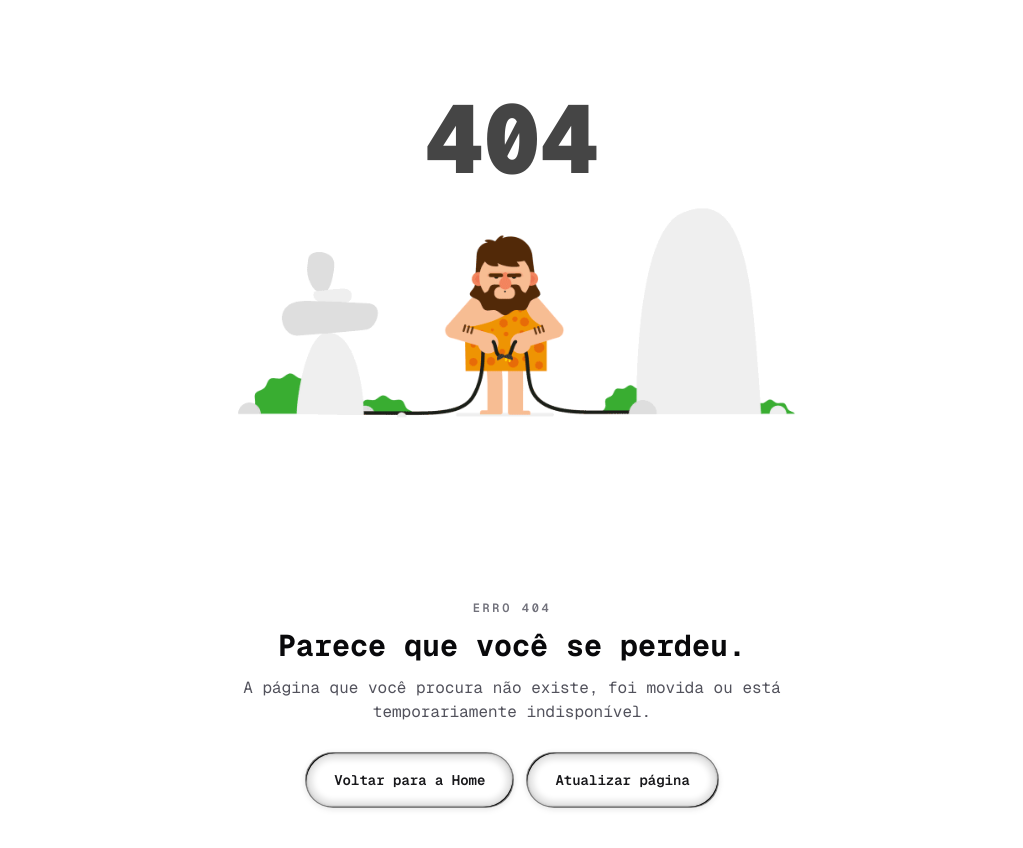
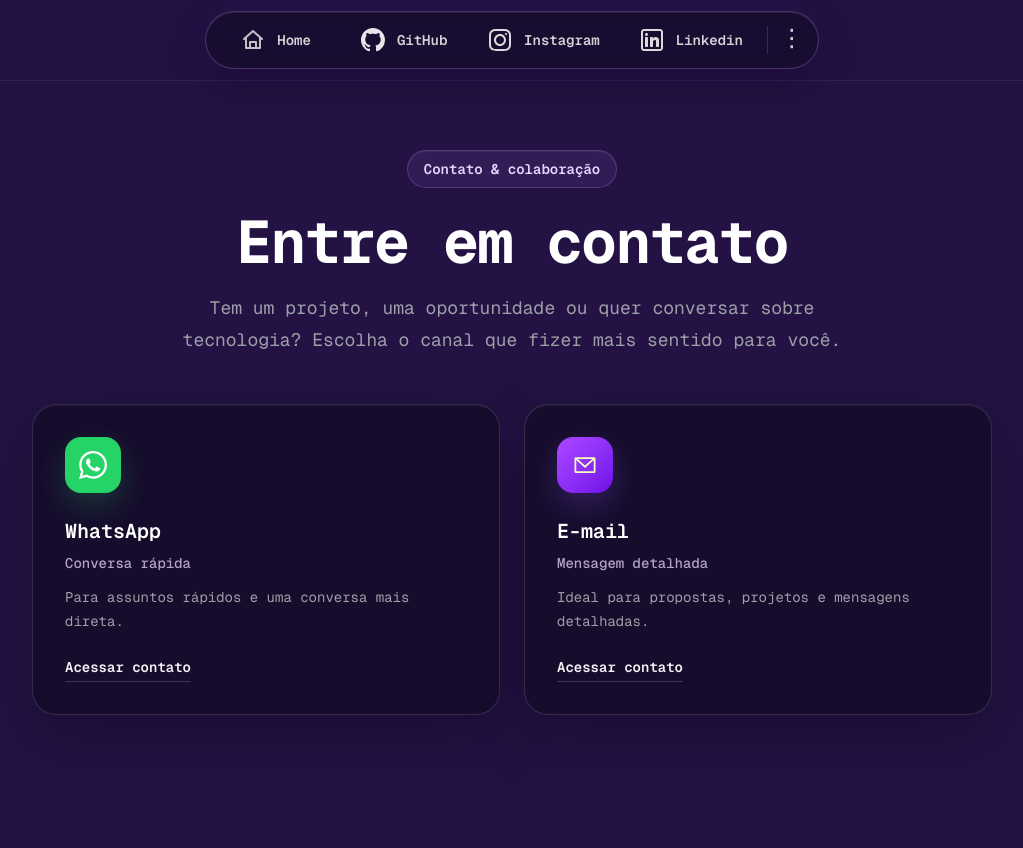
Before and after one commit to eduardoporangaba/about-me, a Next.js app: page /contato in a window 1280 px wide. Before the commit this address had no page. Shown: the top 848 px of the page, without its empty margins (128-1151 px from the left). After the commit the page ends 800 px from the top, so only its background shows below. Built offline with nearby package versions, Linux system fonts and the light colour scheme.

Commit message:
new interface layout

```diff
--- /dev/null
+++ b/app/components/contact-channel-card.tsx
@@ -0,0 +1,76 @@
+import Image from "next/image";
+
+const cardStyles = {
+  whatsapp: {
+    glow:
+      "bg-[radial-gradient(circle_at_top_left,rgba(37,211,102,0.2),transparent_58%)]",
+    icon: "bg-[#25d366] shadow-[0_12px_30px_rgba(37,211,102,0.22)]",
+  },
+  email: {
+    glow:
+      "bg-[radial-gradient(circle_at_top_left,rgba(168,85,247,0.24),transparent_58%)]",
+    icon:
+      "bg-gradient-to-br from-purple-500 to-violet-700 shadow-[0_12px_30px_rgba(139,92,246,0.25)]",
+  },
+} as const;
+
+type ContactChannelCardProps = {
+  accent: keyof typeof cardStyles;
+  description: string;
+  href: string;
+  iconSrc: string;
+  label: string;
+  name: string;
+  newTab?: boolean;
+};
+
+export function ContactChannelCard({
+  accent,
+  description,
+  href,
+  iconSrc,
+  label,
+  name,
+  newTab = false,
+}: ContactChannelCardProps) {
+  const styles = cardStyles[accent];
+
+  return (
+    <a
+      href={href}
+      target={newTab ? "_blank" : undefined}
+      rel={newTab ? "noopener noreferrer" : undefined}
+      className="group relative isolate min-h-64 overflow-hidden rounded-3xl border border-purple-200/15 bg-[#160d2b]/92 p-7 shadow-[inset_0_1px_1px_rgba(255,255,255,0.06),0_24px_60px_rgba(7,2,18,0.28)] transition duration-300 hover:-translate-y-1 hover:border-purple-200/30 hover:bg-[#1d1037] focus-visible:-translate-y-1 focus-visible:border-purple-200/40 focus-visible:outline-none focus-visible:ring-2 focus-visible:ring-purple-200/70 focus-visible:ring-offset-4 focus-visible:ring-offset-[#160d2b] motion-reduce:transform-none motion-reduce:transition-none sm:p-8"
+    >
+      <span
+        aria-hidden="true"
+        className={`absolute inset-0 -z-10 opacity-0 transition-opacity duration-300 group-hover:opacity-100 group-focus-visible:opacity-100 motion-reduce:transition-none ${styles.glow}`}
+      />
+
+      <span
+        className={`mb-6 flex h-14 w-14 items-center justify-center rounded-2xl transition duration-300 group-hover:scale-105 group-hover:rotate-2 group-focus-visible:scale-105 motion-reduce:transform-none motion-reduce:transition-none ${styles.icon}`}
+      >
+        <Image
+          src={iconSrc}
+          alt=""
+          width={28}
+          height={28}
+          className={accent === "email" ? "invert" : undefined}
+        />
+      </span>
+
+      <span className="block text-xl font-semibold tracking-normal text-white">
+        {name}
+      </span>
+      <span className="mt-2 block text-sm font-medium tracking-normal text-purple-200/75">
+        {label}
+      </span>
+      <span className="mt-3 block max-w-sm text-sm leading-6 tracking-normal text-zinc-400 transition-colors duration-300 group-hover:text-zinc-300 group-focus-visible:text-zinc-300">
+        {description}
+      </span>
+      <span className="mt-6 inline-flex border-b border-purple-200/20 pb-1 text-sm font-semibold tracking-normal text-zinc-100 transition duration-300 group-hover:border-purple-200/70 group-focus-visible:border-purple-200/70">
+        Acessar contato
+      </span>
+    </a>
+  );
+}
--- a/app/components/container-scroll.tsx
+++ b/app/components/container-scroll.tsx
@@ -118,7 +118,7 @@ function Card({ rotate, scale, children, shouldReduceMotion }: CardProps) {
         boxShadow:
           "0 0 #0000004d, 0 9px 20px #0000004a, 0 37px 37px #00000042, 0 84px 50px #00000026, 0 149px 60px #0000000a, 0 233px 65px #00000003",
       }}
-      className="mx-auto mt-8 h-[46rem] w-full max-w-5xl rounded-[28px] border-4 border-[#6C6C6C] bg-[#222222] p-2 shadow-2xl sm:h-[38rem] md:mt-10 md:h-[40rem] md:rounded-[30px] md:p-5"
+      className="mx-auto mt-8 h-[56rem] w-full max-w-5xl rounded-[28px] border-4 border-[#6C6C6C] bg-[#222222] p-2 shadow-2xl sm:h-[50rem] md:mt-10 md:h-[50rem] md:rounded-[30px] md:p-5 xl:h-[40rem]"
     >
       <div className="h-full w-full overflow-hidden rounded-[20px] bg-zinc-950 text-white md:rounded-2xl">
         {children}
--- a/app/components/social-glass-navbar.tsx
+++ b/app/components/social-glass-navbar.tsx
@@ -3,7 +3,8 @@
 import { AnimatePresence, motion, useReducedMotion } from "framer-motion";
 import Image from "next/image";
 import Link from "next/link";
-import { useState } from "react";
+import { usePathname } from "next/navigation";
+import { useEffect, useRef, useState } from "react";
 
 const navigationItems = [
   {
@@ -60,10 +61,12 @@ function AnimatedNavigationItem({
   label,
   external,
   isActive,
+  isCurrent,
   onActivate,
   reduceMotion,
 }: NavigationItem & {
   isActive: boolean;
+  isCurrent: boolean;
   onActivate: (label: NavigationLabel) => void;
   reduceMotion: boolean;
 }) {
@@ -73,7 +76,7 @@ function AnimatedNavigationItem({
       target={external ? "_blank" : undefined}
       rel={external ? "noopener noreferrer" : undefined}
       aria-label={label}
-      aria-current={label === "Home" ? "page" : undefined}
+      aria-current={isCurrent ? "page" : undefined}
       data-active={isActive}
       onMouseEnter={() => onActivate(label)}
       onPointerEnter={() => onActivate(label)}
@@ -124,9 +127,41 @@ function AnimatedNavigationItem({
 }
 
 export function SocialGlassNavbar() {
-  const [activeLabel, setActiveLabel] = useState<NavigationLabel>("Home");
+  const pathname = usePathname();
+  const [hoveredLabel, setHoveredLabel] = useState<NavigationLabel | null>(null);
   const [menuOpen, setMenuOpen] = useState(false);
+  const menuRef = useRef<HTMLDivElement>(null);
   const reduceMotion = useReducedMotion() ?? false;
+  const activeLabel = hoveredLabel ?? (pathname === "/" ? "Home" : null);
+
+  useEffect(() => {
+    if (!menuOpen) {
+      return;
+    }
+
+    const handlePointerDown = (event: PointerEvent) => {
+      if (
+        menuRef.current &&
+        !menuRef.current.contains(event.target as Node)
+      ) {
+        setMenuOpen(false);
+      }
+    };
+
+    const handleKeyDown = (event: KeyboardEvent) => {
+      if (event.key === "Escape") {
+        setMenuOpen(false);
+      }
+    };
+
+    document.addEventListener("pointerdown", handlePointerDown);
+    document.addEventListener("keydown", handleKeyDown);
+
+    return () => {
+      document.removeEventListener("pointerdown", handlePointerDown);
+      document.removeEventListener("keydown", handleKeyDown);
+    };
+  }, [menuOpen]);
 
   return (
     <nav
@@ -136,10 +171,10 @@ export function SocialGlassNavbar() {
       <div className="mx-auto flex h-20 max-w-7xl items-center justify-center px-4">
         <div
           className="relative flex items-center rounded-full border border-purple-300/25 bg-[#160d2b]/75 p-1.5 shadow-[inset_0_1px_1px_rgba(255,255,255,0.08),0_16px_42px_rgba(9,4,20,0.28),0_0_30px_rgba(124,58,237,0.1)] backdrop-blur-xl"
-          onMouseLeave={() => setActiveLabel("Home")}
+          onMouseLeave={() => setHoveredLabel(null)}
           onBlur={(event) => {
             if (!event.currentTarget.contains(event.relatedTarget)) {
-              setActiveLabel("Home");
+              setHoveredLabel(null);
             }
           }}
         >
@@ -148,7 +183,8 @@ export function SocialGlassNavbar() {
               key={navigationItem.label}
               {...navigationItem}
               isActive={activeLabel === navigationItem.label}
-              onActivate={setActiveLabel}
+              isCurrent={!navigationItem.external && navigationItem.href === pathname}
+              onActivate={setHoveredLabel}
               reduceMotion={reduceMotion}
             />
           ))}
@@ -158,18 +194,13 @@ export function SocialGlassNavbar() {
             className="mx-1 h-7 w-px bg-purple-100/15"
           />
 
-          <div className="relative">
+          <div ref={menuRef} className="relative">
             <button
               type="button"
               aria-label={menuOpen ? "Fechar menu" : "Abrir menu"}
               aria-expanded={menuOpen}
               aria-controls="social-navigation-menu"
               onClick={() => setMenuOpen((open) => !open)}
-              onKeyDown={(event) => {
-                if (event.key === "Escape") {
-                  setMenuOpen(false);
-                }
-              }}
               className="flex h-10 w-10 cursor-pointer items-center justify-center rounded-full text-2xl leading-none text-zinc-300 transition duration-200 hover:bg-white/8 hover:text-white focus-visible:bg-white/8 focus-visible:text-white focus-visible:outline-none focus-visible:ring-2 focus-visible:ring-purple-200/70"
             >
               <span aria-hidden="true" className="-translate-y-0.5">
@@ -189,18 +220,26 @@ export function SocialGlassNavbar() {
                 >
                   <Link
                     href="/dududu-edu"
+                    onClick={() => setMenuOpen(false)}
                     className="block rounded-xl px-4 py-2.5 transition hover:bg-white/8 hover:text-white focus-visible:bg-white/8 focus-visible:text-white focus-visible:outline-none"
                   >
                     Saber mais
                   </Link>
-                  <a
-                    href="mailto:eduardoporangaba2@gmail.com"
-                    className="block rounded-xl px-4 py-2.5 transition hover:bg-white/8 hover:text-white focus-visible:bg-white/8 focus-visible:text-white focus-visible:outline-none"
+                  <Link
+                    href="/contato"
+                    aria-current={pathname === "/contato" ? "page" : undefined}
+                    onClick={() => setMenuOpen(false)}
+                    className={`block rounded-xl px-4 py-2.5 transition hover:bg-white/8 hover:text-white focus-visible:bg-white/8 focus-visible:text-white focus-visible:outline-none ${
+                      pathname === "/contato"
+                        ? "bg-purple-400/15 text-white"
+                        : ""
+                    }`}
                   >
                     Contato
-                  </a>
+                  </Link>
                   <Link
                     href="/dududu-edu"
+                    onClick={() => setMenuOpen(false)}
                     className="block rounded-xl px-4 py-2.5 transition hover:bg-white/8 hover:text-white focus-visible:bg-white/8 focus-visible:text-white focus-visible:outline-none"
                   >
                     DuDudu&amp;Edu
--- /dev/null
+++ b/app/contato/page.tsx
@@ -0,0 +1,61 @@
+import type { Metadata } from "next";
+import { ContactChannelCard } from "../components/contact-channel-card";
+import { SocialGlassNavbar } from "../components/social-glass-navbar";
+
+export const metadata: Metadata = {
+  title: "Contato | Eduardo Porangaba",
+  description: "Entre em contato com Eduardo Porangaba por WhatsApp ou e-mail.",
+};
+
+const contactChannels = [
+  {
+    accent: "whatsapp",
+    description: "Para assuntos rápidos e uma conversa mais direta.",
+    href: "https://wa.me/5547992207139",
+    iconSrc: "/whatsapp.svg",
+    label: "Conversa rápida",
+    name: "WhatsApp",
+    newTab: true,
+  },
+  {
+    accent: "email",
+    description: "Ideal para propostas, projetos e mensagens detalhadas.",
+    href: "mailto:eduardoporangaba1@gmail.com",
+    iconSrc: "/mail.svg",
+    label: "Mensagem detalhada",
+    name: "E-mail",
+    newTab: false,
+  },
+] as const;
+
+export default function ContactPage() {
+  return (
+    <div className="relative min-h-screen overflow-hidden bg-background font-mono tracking-wide text-zinc-100">
+      <SocialGlassNavbar />
+
+      <main className="relative z-10 mx-auto flex min-h-screen max-w-5xl flex-col justify-center px-4 pb-14 pt-32 sm:px-6 sm:pb-20 sm:pt-36 lg:px-8">
+        <header className="mx-auto max-w-3xl text-center">
+          <p className="inline-flex rounded-full border border-purple-300/20 bg-purple-400/10 px-4 py-2 text-xs font-semibold tracking-normal text-purple-200 shadow-[inset_0_1px_1px_rgba(255,255,255,0.06)] sm:text-sm">
+            Contato &amp; colaboração
+          </p>
+          <h1 className="mt-6 text-4xl font-bold tracking-tight text-white sm:text-5xl md:text-6xl">
+            Entre em contato
+          </h1>
+          <p className="mx-auto mt-5 max-w-2xl text-base leading-7 tracking-normal text-zinc-400 sm:text-lg sm:leading-8">
+            Tem um projeto, uma oportunidade ou quer conversar sobre tecnologia?
+            Escolha o canal que fizer mais sentido para você.
+          </p>
+        </header>
+
+        <section
+          aria-label="Canais de contato"
+          className="mt-10 grid grid-cols-1 gap-5 sm:mt-12 md:grid-cols-2 md:gap-6"
+        >
+          {contactChannels.map((channel) => (
+            <ContactChannelCard key={channel.name} {...channel} />
+          ))}
+        </section>
+      </main>
+    </div>
+  );
+}
--- a/app/page.tsx
+++ b/app/page.tsx
@@ -29,14 +29,18 @@ export default function Home() {
               </div>
             }
           >
-            <div className="relative h-full overflow-hidden bg-[radial-gradient(circle_at_top_left,rgba(168,85,247,0.24),transparent_34%),linear-gradient(135deg,#0f0a1f_0%,#160b2d_48%,#09090f_100%)] px-6 py-8 text-left sm:px-10 md:px-14 md:py-12">
+            <div
+              id="sobre"
+              className="relative h-full overflow-hidden bg-[radial-gradient(circle_at_top_left,rgba(168,85,247,0.24),transparent_34%),linear-gradient(135deg,#0f0a1f_0%,#160b2d_48%,#09090f_100%)] px-6 py-8 text-left sm:px-10 md:px-14 md:py-12"
+            >
               <div className="absolute inset-0 bg-[linear-gradient(120deg,rgba(255,255,255,0.08)_0%,transparent_28%,rgba(255,255,255,0.04)_100%)]" />
-              <div className="relative z-10 flex h-full flex-col justify-between gap-8">
+              <div className="relative z-10 grid h-full grid-cols-1 items-center gap-5 xl:grid-cols-[minmax(0,1.5fr)_minmax(220px,0.7fr)] xl:gap-10">
+                <div className="flex min-w-0 flex-col gap-5 xl:gap-8">
                   <div>
                     <p className="text-sm font-semibold uppercase tracking-[0.22em] text-purple-200/80">
                       Sobre mim
                     </p>
-                  <p className="mt-6 max-w-3xl text-sm leading-6 tracking-normal text-zinc-100 sm:text-base sm:leading-7 md:text-lg md:leading-8">
+                    <p className="mt-4 max-w-2xl text-sm leading-6 tracking-normal text-zinc-100 sm:text-base sm:leading-7 xl:mt-6 xl:text-lg xl:leading-8">
                       Olá! Sou Eduardo, um entusiasta de tecnologia trabalhando
                       como Assistente na área de desenvolvimento. Minha jornada
                       envolve projetos com JavaScript, TypeScript, React, HTML e
@@ -44,28 +48,41 @@ export default function Home() {
                       profissionais, mesmo que não seja minha função principal.
                       Com experiência ainda em crescimento, aprendo algo novo
                       todos os dias e busco evoluir para me tornar um
-                    desenvolvedor Full-Stack e, eventualmente, um Engenheiro de
-                    Software.
+                      desenvolvedor Full-Stack e, eventualmente, um Engenheiro
+                      de Software.
                       <br />
                       <br />
                       Meu foco está em criar soluções limpas, eficientes e
-                    user-friendly, sempre priorizando boas práticas e inovação.
+                      user-friendly, sempre priorizando boas práticas e
+                      inovação.
                     </p>
                   </div>
 
-                <div className="flex flex-wrap gap-3 text-sm text-purple-100/80">
-                  <span className="rounded-full border border-purple-300/20 px-4 py-2">
+                  <div className="flex flex-wrap gap-2 text-xs text-purple-100/80 sm:text-sm">
+                    <span className="rounded-full border border-purple-300/20 px-3 py-1.5 sm:px-4 sm:py-2">
                       JavaScript
                     </span>
-                  <span className="rounded-full border border-purple-300/20 px-4 py-2">
+                    <span className="rounded-full border border-purple-300/20 px-3 py-1.5 sm:px-4 sm:py-2">
                       TypeScript
                     </span>
-                  <span className="rounded-full border border-purple-300/20 px-4 py-2">
+                    <span className="rounded-full border border-purple-300/20 px-3 py-1.5 sm:px-4 sm:py-2">
                       React
                     </span>
-                  <span className="rounded-full border border-purple-300/20 px-4 py-2">
+                    <span className="rounded-full border border-purple-300/20 px-3 py-1.5 sm:px-4 sm:py-2">
                       Suporte T.I.
                     </span>
+                  </div>
+                </div>
+
+                <div className="flex justify-center xl:justify-end">
+                  <Image
+                    src="/eu_2.png"
+                    alt="Eduardo Porangaba"
+                    width={500}
+                    height={500}
+                    sizes="(max-width: 1023px) 144px, 320px"
+                    className="aspect-square w-full max-w-32 rounded-2xl border border-purple-200/15 object-cover shadow-[0_24px_55px_rgba(0,0,0,0.32)] sm:max-w-36 xl:max-w-xs"
+                  />
                 </div>
               </div>
 
@@ -76,43 +93,6 @@ export default function Home() {
               />
             </div>
           </ContainerScroll>
-        </section>
-
-        {/* Sobre */}
-        <section id="sobre" className="py-6 sm:py-8">
-          <h2 className="text-2xl sm:text-3xl font-bold mb-4">Brevemente:</h2>
-          <div className="grid grid-cols-1 md:grid-cols-2 gap-6 sm:gap-8 items-center">
-            <p className="text-base sm:text-lg leading-6 text-left">
-              Meu nome é{" "}
-              <span className="text-purple-200">
-                Eduardo Porangaba Leite Ribeiro da Silva
-              </span>
-              , atualmente tenho 18 anos e trabalho como{" "}
-              <span className="text-purple-200">Assistente de T.I. Júnior</span>{" "}
-              na minha primeira empresa, e sinceramente?{" "}
-              <span className="text-purple-200">AMO</span> o que faço!
-              <br />
-              <br />
-              Sou fascinado por{" "}
-              <span className="text-purple-200">tecnologia</span> desde pequeno,
-              um pouco nerd, mas <span className="text-purple-200">sempre</span>{" "}
-              com vontade de mexer com as máquinas.
-              <br />
-              <br />
-              Nascido e crescido em{" "}
-              <span className="text-purple-200">São Paulo</span>, atualmente
-              moro em <span className="text-purple-200">Garuva SC</span>.
-            </p>
-            <div className="flex justify-center md:justify-end mt-4 md:mt-0">
-              <Image
-                src="/eu_2.png"
-                alt="Eduardo Porangaba"
-                width={500}
-                height={500}
-                className="rounded-lg object-cover w-full max-w-md shadow-xl"
-              />
-            </div>
-          </div>
         </section>
 
         {/* Experiências */}
```
Also changed, not shown: public/whatsapp.svg (added), 1 other file (tests, documents, lock files or other folders). Lines whose indentation alone changed are shown as unchanged.
